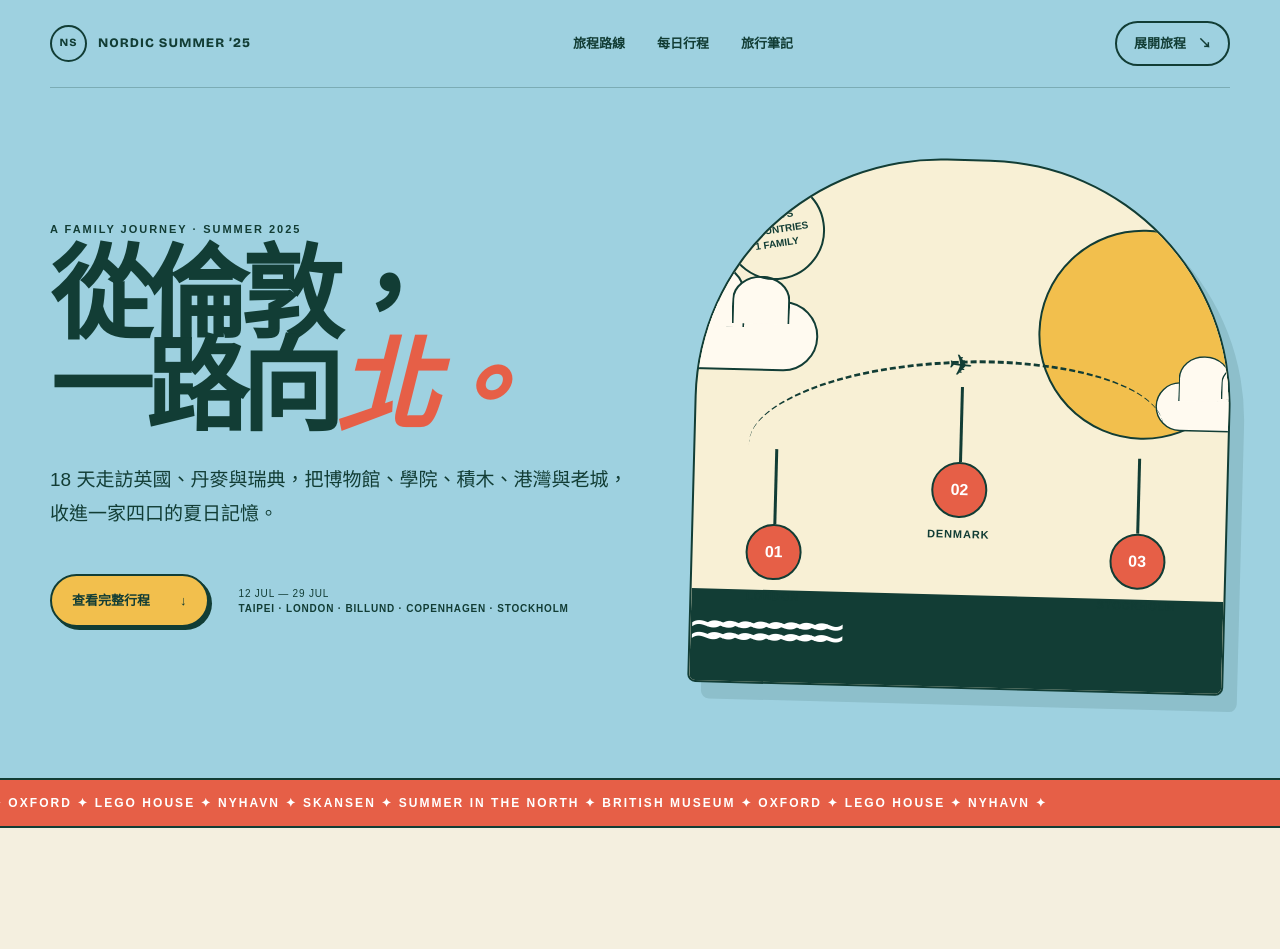
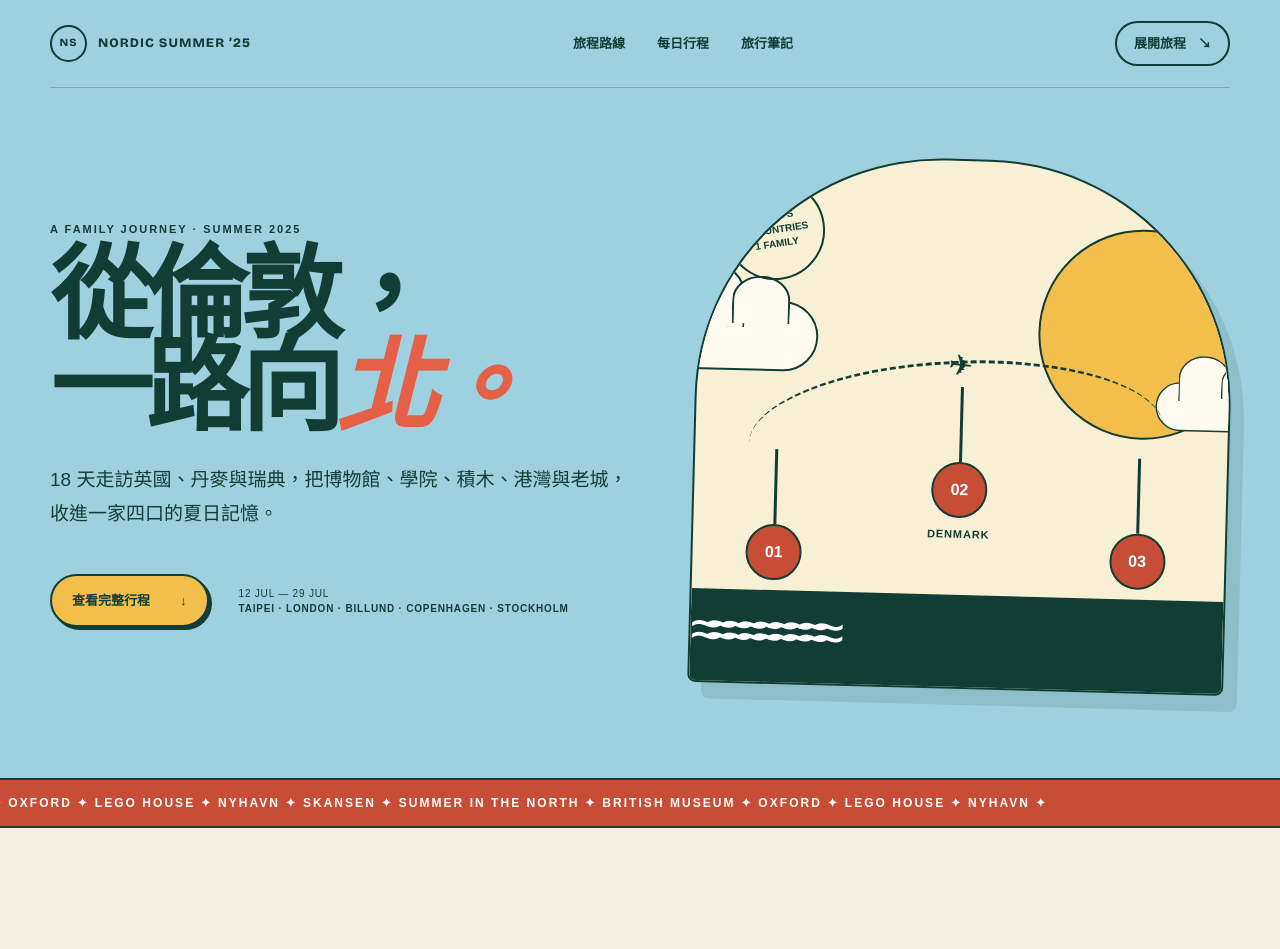
Before and after one commit to c0h3i3n/nordic-trip-2025, a Next.js app: page / in a window 1280 px wide. Shown: the top 949 px of the page. Built offline with nearby package versions, Linux system fonts and the light colour scheme.

Commit message:
Improve coral text contrast

```diff
--- a/app/globals.css
+++ b/app/globals.css
@@ -1,6 +1,6 @@
 @import "tailwindcss";
 
-:root { --ink:#123d35; --paper:#f4efdf; --blue:#9ed1e0; --coral:#e65f47; --yellow:#f2bf4d; --line:rgba(18,61,53,.2); --radius-sm:10px; --radius-md:16px; --radius-full:99px; }
+:root { --ink:#123d35; --paper:#f4efdf; --blue:#9ed1e0; --coral:#e65f47; --coral-surface:#c84d37; --yellow:#f2bf4d; --line:rgba(18,61,53,.2); --radius-sm:10px; --radius-md:16px; --radius-full:99px; }
 * { box-sizing:border-box; }
 html { scroll-behavior:smooth; }
 body { margin:0; background:var(--paper); color:var(--ink); font-family:Arial,"Noto Sans TC",sans-serif; }
@@ -32,12 +32,12 @@ button { font:inherit; }
 .c1 { top:145px; left:-60px; }.c2 { top:205px; right:-80px; transform:scale(.7); }
 .route-line { position:absolute; left:10%; top:38%; width:78%; height:150px; border-top:3px dashed var(--ink); border-radius:50%; transform:rotate(-4deg); }
 .plane { position:absolute; top:-19px; left:49%; font-size:29px; transform:rotate(8deg); }
-.city-mark { position:absolute; bottom:78px; display:flex; flex-direction:column; align-items:center; z-index:2; }.city-mark b { width:56px; height:56px; border-radius:50%; background:var(--coral); border:2px solid var(--ink); display:grid; place-items:center; color:#fff; }.city-mark span { margin-top:8px; font-size:11px; font-weight:900; letter-spacing:.08em; }
+.city-mark { position:absolute; bottom:78px; display:flex; flex-direction:column; align-items:center; z-index:2; }.city-mark b { width:56px; height:56px; border-radius:50%; background:var(--coral-surface); border:2px solid var(--ink); display:grid; place-items:center; color:#fff; }.city-mark span { margin-top:8px; font-size:11px; font-weight:900; letter-spacing:.08em; }
 .london { left:10%; }.cph { left:44%; bottom:145px; }.stockholm { right:9%; }
 .city-mark:after { content:""; width:3px; height:75px; background:var(--ink); order:-1; }
 .waves { position:absolute; bottom:-3px; left:0; width:100%; height:95px; color:#fff; background:var(--ink); font-size:57px; letter-spacing:-16px; line-height:80px; overflow:hidden; white-space:nowrap; }
 .stamp { position:absolute; left:24px; top:24px; border:2px solid var(--ink); border-radius:50%; width:100px; height:100px; display:grid; place-items:center; text-align:center; font-size:10px; font-weight:900; line-height:1.4; transform:rotate(-10deg); }
-.ticker { background:var(--coral); color:#fff; border-block:2px solid var(--ink); white-space:nowrap; overflow:hidden; padding:14px 0; font-size:12px; font-weight:900; letter-spacing:.17em; }
+.ticker { background:var(--coral-surface); color:#fff; border-block:2px solid var(--ink); white-space:nowrap; overflow:hidden; padding:14px 0; font-size:12px; font-weight:900; letter-spacing:.17em; }
 .ticker div { width:max-content; animation:ticker 28s linear infinite; } @keyframes ticker { to { transform:translateX(-50%); } }
 .route-section { padding:130px 0 110px; }
 .section-heading { display:grid; grid-template-columns:1fr 1.1fr .9fr; gap:50px; align-items:end; }
@@ -78,7 +78,7 @@ button { font:inherit; }
 .note-grid span { font-family:Georgia,serif; font-style:italic; color:var(--coral); }.note-grid h3 { font-size:22px; margin:28px 0 13px; }.note-grid p { font-size:14px; line-height:1.75; opacity:.78; }
 .quote { margin-top:100px; background:var(--yellow); border:2px solid var(--ink); border-radius:var(--radius-md); padding:55px 70px; display:flex; gap:32px; box-shadow:8px 8px 0 var(--ink); transform:rotate(-.5deg); }
 .quote>span { font-family:Georgia,serif; font-size:100px; line-height:.65; }.quote p { margin:0; font-size:clamp(28px,4vw,52px); line-height:1.12; letter-spacing:-.04em; font-weight:800; }.quote em { color:var(--coral); font-family:Georgia,serif; }
-footer { background:var(--coral); color:#fff; border-top:2px solid var(--ink); padding:90px 0 60px; } footer .wrap { display:grid; grid-template-columns:1fr 1.2fr auto; align-items:end; gap:50px; } footer h2 { font-size:76px; line-height:.8; letter-spacing:-.06em; margin:0; }
+footer { background:var(--coral-surface); color:#fff; border-top:2px solid var(--ink); padding:90px 0 60px; } footer .wrap { display:grid; grid-template-columns:1fr 1.2fr auto; align-items:end; gap:50px; } footer h2 { font-size:76px; line-height:.8; letter-spacing:-.06em; margin:0; }
 .footer-route { display:flex; flex-wrap:wrap; gap:12px; font-size:12px; font-weight:800; }.footer-route i { color:var(--yellow); }.to-top { width:55px; height:55px; border:2px solid #fff; border-radius:50%; display:grid; place-items:center; font-size:24px; }
 @media (max-width:1100px) { .day-summary { grid-template-columns:66px 44px minmax(0,1fr) 220px 30px; gap:14px; }.day-photo { width:220px; height:142px; }.day-title { grid-template-columns:84px minmax(150px,.75fr) 1fr; gap:16px; } }
 @media (max-width:900px) { .nav-links { display:none; }.hero-grid { grid-template-columns:1fr; }.postcard { height:450px; }.section-heading { grid-template-columns:1fr; gap:20px; }.section-heading .eyebrow { margin:0; }.day-title { grid-template-columns:1fr; gap:5px; }.day-title em { grid-column:1; margin-top:4px; }.day-detail { padding-left:22px; }.note-title { display:block; }.note-grid { grid-template-columns:1fr; }.note-grid article,.note-grid article+article { padding:28px 0; border-right:0; border-bottom:1px solid var(--line); } footer .wrap { grid-template-columns:1fr; } }
```
